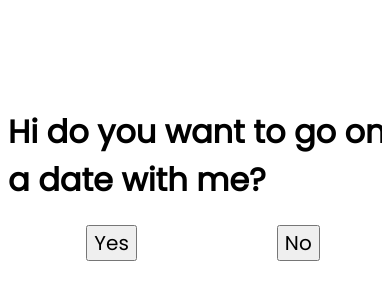
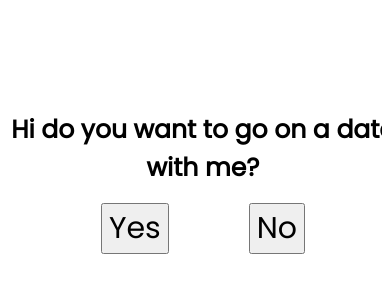
Before and after one commit to AchiraStudio/For-her, a plain HTML site: page melvi.html in a window 390 px wide. Shown: the part 256-556 px from the top of the page. Drawn offline with nearby package versions, Linux system fonts and the light colour scheme.

Commit message:
Update style-melvi.css

```diff
--- a/style-melvi.css
+++ b/style-melvi.css
@@ -8,6 +8,8 @@
     font-family: poppins;
     overflow: hidden;
 }
+
+h1 {text-align: center;}
 
 .container {
     width: 100vw;
@@ -30,3 +32,15 @@ button {
     margin-left: 70px;
     margin-right: 70px;
 }
+
+@media screen and (max-width:426px){
+    h1 {
+        font-size: 25px;
+    }
+
+    button {
+        font-size: 30px;
+        margin-left: 40px;
+        margin-right: 40px;
+    }
+}
```
